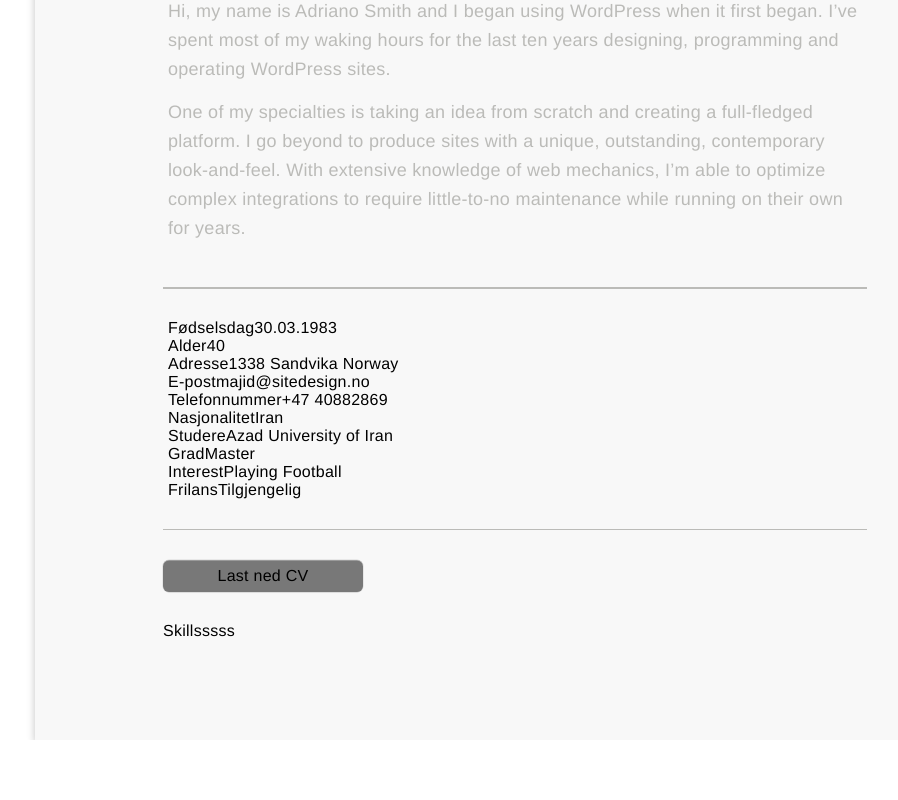
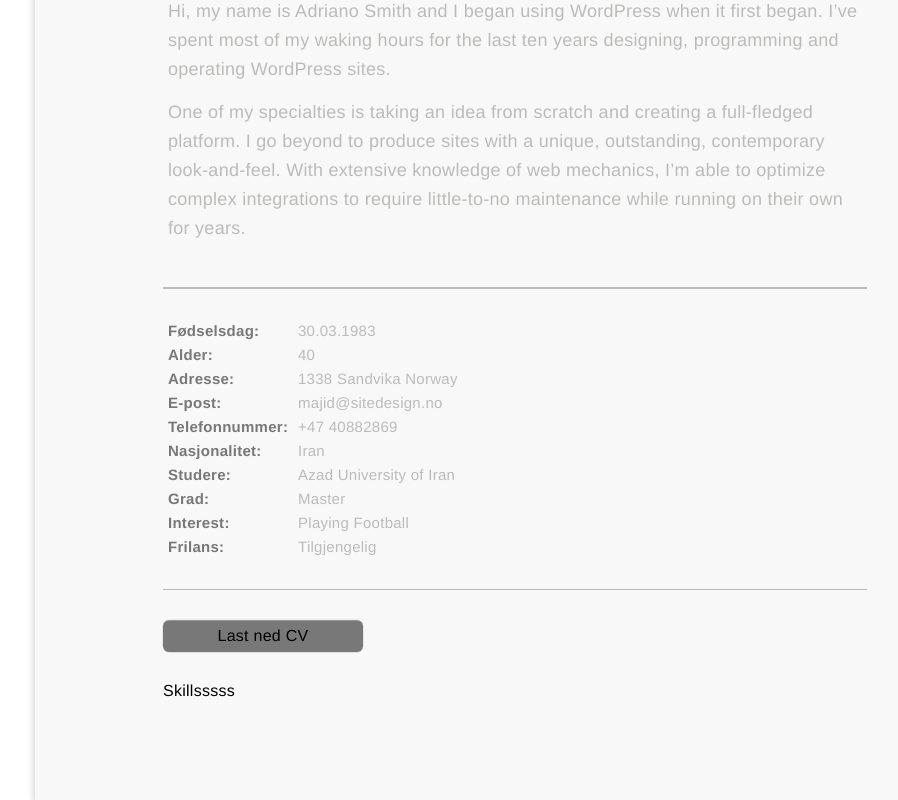
Before and after one commit to maf256/sitedesign, a Next.js app: page /about in a window 1280 px wide. Shown: the part 1156-1956 px from the top of the page, without its empty margins (285-1183 px from the left). Before the commit the page ends 1896 px from the top, so only its background shows below. Built offline with nearby package versions, Linux system fonts and the light colour scheme.

Commit message:
working on About InfoContainer

```diff
--- a/components/about/index.js
+++ b/components/about/index.js
@@ -27,8 +27,8 @@ export default function About({language}){
             <Ul>
                 {Data.about[language ? 'en' : 'nr'].info.map((item, inx) => (
                 <li key={inx}>
-                    <span >{item.name}</span>
-                    <span >{item.data}</span>
+                    <h5 >{item.name}: </h5>
+                    <p >{item.data}</p>
                 </li>
                 ))}
             </Ul>
--- a/components/about/pageStyled.js
+++ b/components/about/pageStyled.js
@@ -72,6 +72,26 @@ export const InfoContainer = styled.div`
 
 `
 export const Ul = styled.ul`
+    display: flex;
+    flex-wrap: wrap;
+    h5, p {
+
+    }
+    h5 {
+        display:inline-block;
+
+        color: ${({theme}) => theme.Text_Title};
+        font-size: 15px;
+        width: 130px;
+    }
+    p {
+        font-size: 15px;
+        display: inline;
+
+    }
+    li {
+        width: 350px;
+    }
 `
 
 export const ButtonCV = styled.a`
```
